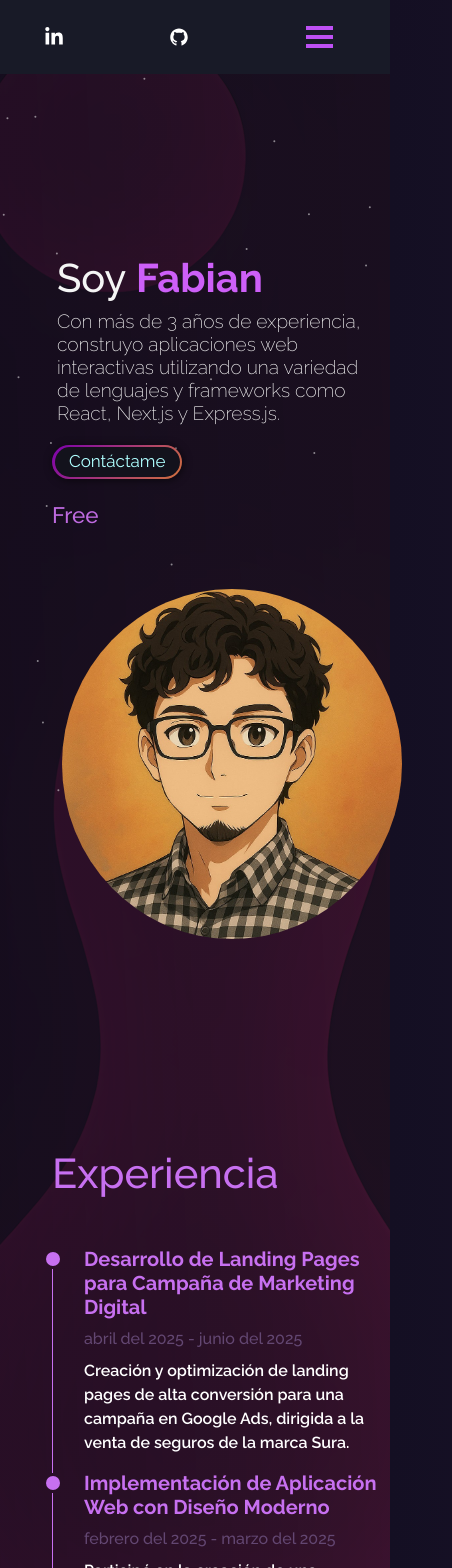
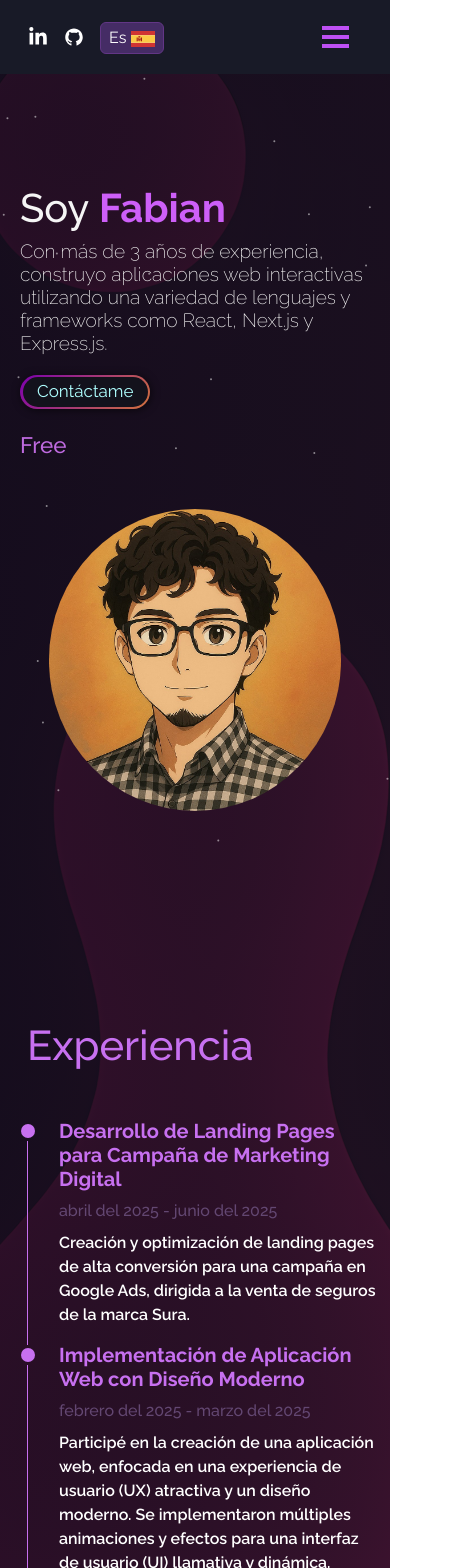
Before and after one commit to famerca/portfolio, a React (Vite) app: page / in a window 390 px wide. Shown: the top 1568 px of the page, 452 px wide, since content can reach past the window. Built offline with nearby package versions, Linux system fonts and the light colour scheme.

Commit message:
responsive and pdf viewer

```diff
--- a/src/components/Home/Home.jsx
+++ b/src/components/Home/Home.jsx
@@ -52,11 +52,11 @@ function Home() {
                 {t("description")}
               </h2>
 
-              <div style={{paddingLeft: 40}}>
+              <div className="heading-padding">
                 <PrimaryButton text={t("contact me")} icon={true} onClick={() => scrollTo("contact")} />
               </div>
 
-              <div style={{ padding: 40, paddingTop: 0, textAlign: "left" }}>
+              <div className="heading-padding" style={{ paddingTop: 0, textAlign: "left" }}>
                 <Type />
               </div>
             </Col>
@@ -65,8 +65,7 @@ function Home() {
               <img
                 src={homeLogo}
                 alt="home pic"
-                className="img-fluid img-home"
-                style={{ maxHeight: "350px" }}
+                className="img-home"
               />
             </Col>
           </Row>
--- a/src/components/Navbar.jsx
+++ b/src/components/Navbar.jsx
@@ -59,12 +59,35 @@ function NavBar() {
       className={navColour ? "sticky" : "navbar"}
     >
       <Container>
+        <div className="d-flex align-items-center">
           <Navbar.Brand href="https://www.linkedin.com/in/fabian-flores-a783091a8/" target="_blank" className="d-flex">
             <FaLinkedinIn title="LinkedIn" className="header-icons" />
           </Navbar.Brand>
           <Navbar.Brand href="https://github.com/famerca" target="_blank" className="d-flex">
             <AiFillGithub title="Github" className="header-icons" />
           </Navbar.Brand>
+          <Nav.Item className="fork-btn d-block d-md-none">
+              {i18n.language === "en" ? (
+                <Button
+                  className="fork-btn-inner"
+                  onClick={handleLanguage}
+                >
+                  En
+                  <US title="United States" width="24" style={{ marginLeft: "5px" }} />
+                </Button>
+              ) : (
+                <Button
+                  className="fork-btn-inner"
+                  onClick={handleLanguage}
+                >
+                  Es
+                  <ES title="España" width="24" style={{ marginLeft: "5px" }} />
+                </Button>
+              )}
+
+          </Nav.Item>
+        </div>
+
 
         <Navbar.Toggle
           aria-controls="responsive-navbar-nav"
@@ -76,6 +99,7 @@ function NavBar() {
           <span></span>
           <span></span>
         </Navbar.Toggle>
+
         <Navbar.Collapse id="responsive-navbar-nav">
           <Nav className="ms-auto" defaultActiveKey="#home">
 
@@ -106,7 +130,7 @@ function NavBar() {
               </Nav.Link>
             </Nav.Item>
 
-            <Nav.Item className="fork-btn">
+            <Nav.Item className="fork-btn d-none d-md-block">
               {i18n.language === "en" ? (
                 <Button
                   className="fork-btn-inner"
--- a/src/components/Projects/ProjectCards.jsx
+++ b/src/components/Projects/ProjectCards.jsx
@@ -1,15 +1,47 @@
-import React from "react";
+import React, { useState, useRef } from "react";
 import Card from "react-bootstrap/Card";
-import Button from "react-bootstrap/Button";
-import { CgWebsite } from "react-icons/cg";
-import { BsGithub } from "react-icons/bs";
 import { GoArrowUpRight } from "react-icons/go";
 
 function ProjectCards(props) {
+  const [isTouched, setIsTouched] = useState(false);
+  const touchTimerRef = useRef(null);
+
+  const handleClick = (event) => {
+
+    if ('ontouchstart' in window) {
+
+      if (isTouched)
+      {
+        clearTimeout(touchTimerRef.current);
+
+        touchTimerRef.current = setTimeout(() => {
+          setIsTouched(false);
+        }, 3000);
+
+        return;
+      }
+
+
+      event.preventDefault();
+
+      setIsTouched(true);
+
+      touchTimerRef.current = setTimeout(() => {
+        setIsTouched(false);
+      }, 3000);
+
+    }
+
+  };
 
   return (
-    <a href={props.demoLink} target="_blank" rel="noreferrer">
-      <Card className="project-card-view">
+    <a
+      href={props.demoLink}
+      target="_blank"
+      rel="noreferrer"
+      onClick={handleClick}
+    >
+      <Card className={`project-card-view ${isTouched ? 'is-touched' : ''}`}>
         <Card.Img loading="lazy" variant="top" src={props.imgPath} alt="card-img" />
         <span className="link-icon">
           <GoArrowUpRight />
@@ -20,11 +52,14 @@ function ProjectCards(props) {
             {props.description}
           </Card.Text>
           <div className="skills">
-            {props.skills.map((item, index) => item)}
+            {props.skills.map((item, index) => (
+              <React.Fragment key={index}>{item}</React.Fragment>
+            ))}
           </div>
         </Card.Body>
       </Card>
     </a>
   );
 }
+
 export default ProjectCards;
--- a/src/locales/es.json
+++ b/src/locales/es.json
@@ -31,7 +31,7 @@
         },
         "integragym": {
             "title": "Integra gym",
-            "description": "Sistema de gestión interna para gimnasio. Me centré en la implementación de módulos de pagos, membresías y planes, así como en el registro y control de miembros."
+            "description": "Sistema de gestión interna para gimnasio. Implementación de módulos de pagos, membresías y planes, así como en el registro y control de miembros."
         },
         "latrikmedical": {
             "title": "Latrik medical",
@@ -79,7 +79,7 @@
         },
         "integragym": {
             "title": "Desarrollo de Sistema de Gestión Interno para Gimnasio",
-            "description": "Desarrollo full-stack de un sistema interno para la gestión de un gimnasio. Me centré en la implementación de módulos de pagos, membresías y planes, así como en el registro y control de miembros.",
+            "description": "Desarrollo full-stack de un sistema interno para la gestión de un gimnasio. Implementación de módulos de pagos, membresías y planes, así como en el registro y control de miembros.",
             "start": "enero del 2023",
             "end": "septiembre del 2023",
             "duties": [
@@ -93,7 +93,7 @@
             "description": "Participé en la creación de una aplicación web, enfocada en una experiencia de usuario (UX) atractiva y un diseño moderno. Se implementaron múltiples animaciones y efectos para una interfaz de usuario (UI) llamativa y dinámica.",
             "start": "febrero del 2025",
             "end": "marzo del 2025",
-            "duties": [
+          "duties": [
                 "Implementacion de animaciones y efectos",
                 "Implementacion de un disdeño bento grid",
                 "Implementacion de slideshows interactivos",
--- a/src/style.css
+++ b/src/style.css
@@ -142,6 +142,9 @@ button:focus {
 {
   border-radius: 50%;
   margin: 50px;
+  width: 80%;
+  max-width: 350px;
+  display: block;
 }
 
 .navbar-toggler:not(.collapsed) span:nth-child(3) {
@@ -154,12 +157,18 @@ button:focus {
 
 @media (max-width: 767px) {
   .navbar {
-    padding: 1rem 2rem !important;
+    padding: 1rem 1rem !important;
     font-size: 1.4rem !important;
     background-color: #181a27 !important;
   }
   .navbar-nav .nav-item a::after {
     display: none !important;
+  }
+  .img-home
+  {
+    margin-top: 5rem;
+    margin-left: auto;
+    margin-right: auto;
   }
 }
 .navbar-brand {
@@ -295,22 +304,26 @@ button:focus {
 }
 
 .heading {
-  font-size: 2.4em !important;
-  padding-left: 50px !important;
+  font-size: 2.4em;
+  padding-left: 50px;
 }
 
 .heading-name {
-  font-size: 2.5em !important;
-  padding-left: 45px !important;
+  font-size: 2.5em;
+  padding-left: 45px;
 }
 
 .heading-description
 {
-  font-size: 1.2em !important;
-  padding-left: 45px !important;
-  font-weight: 200 !important;
+  font-size: 1.2em;
+  padding-left: 45px;
+  font-weight: 200;
 }
 
+.heading-padding
+{
+  padding-left: 45px;
+}
 .main-name {
   color: #cd5ff8;
 }
@@ -333,6 +346,10 @@ button:focus {
   }
   .Typewriter__cursor {
     display: none !important;
+  }
+  .heading-name, .heading-description, .heading-padding
+  {
+    padding-left: 0.5rem;
   }
 }
 
@@ -522,6 +539,10 @@ button:focus {
 {
   opacity: 1;
 }
+
+
+
+
 .project-card-view .link-icon
 {
   position: absolute;
@@ -541,10 +562,12 @@ button:focus {
   transform: scale(1);
 }
 
-.project-card-view:hover {
+.project-card-view:hover, .project-card-view.is-touched {
   overflow: hidden !important;
   box-shadow: 0 4px 4px 5px rgba(129, 72, 144, 0.561) !important;
 }
+
+
 
 .blog-card {
   padding-top: 50px !important;
@@ -606,7 +629,7 @@ button:focus {
 {
   opacity: 0;
   transition: opacity 0.5s ease-in-out;
-  font-size: 16px;
+  font-size: 15px;
   line-height: 20px;
 }
 
@@ -634,7 +657,7 @@ button:focus {
   z-index: 1;
 }
 
-.project-card-view:where(:hover, :focus)::after
+.project-card-view:where(:hover)::after
 {
   height: 120%;
   background: linear-gradient(to bottom, rgba(0, 0, 0, 0.9) 0%,rgba(0, 0, 0, 0.7) 40%, rgba(0, 0, 0, 0) 100%);
@@ -705,6 +728,54 @@ button:focus {
   padding-top: 10px !important;
 }
 
+@media (hover: none) {
+    .project-card-view:hover{
+      box-shadow: 0 4px 5px 3px rgba(119, 53, 136, 0.459) !important;
+    }
+
+    .project-card-view:hover .skills, .project-card-view:hover .card-body p  {
+        /* Aquí puedes resetear los estilos que activan el hover, como opacity */
+        opacity: 0;
+    }
+
+    .project-card-view:hover .link-icon
+    {
+      transform: scale(0);
+    }
+    .project-card-view:where(:hover, :focus)::after
+    {
+      height: 30%;
+      background: linear-gradient(to bottom, rgba(0, 0, 0, 0.9) 0%, rgba(0, 0, 0, 0.7) 50%, rgba(0, 0, 0, 0) 100%);
+    }
+
+    .project-card-view:hover .card-img-top
+    {
+      transform: scale(1);
+    }
+
+    .project-card-view.is-touched::after
+    {
+      height: 120%;
+      background: linear-gradient(to bottom, rgba(0, 0, 0, 0.9) 0%,rgba(0, 0, 0, 0.7) 40%, rgba(0, 0, 0, 0) 100%);
+    }
+
+    .project-card-view.is-touched .card-body p, .project-card-view.is-touched .skills
+    {
+      opacity: 1;
+    }
+
+    .project-card-view.is-touched .link-icon
+    {
+      transform: scale(1);
+    }
+
+    .project-card-view.is-touched .card-img-top
+    {
+      transform: scale(1.1);
+    }
+
+}
+
 /* --------- */
 /* About */
 /* --------- */
@@ -755,6 +826,28 @@ button:focus {
   .tech-icons {
     margin: 10px !important;
   }
+  .card-body p
+  {
+    font-weight: 600;
+    font-size: 15px;
+    line-height: 16px;
+  }
+  .home-experience
+  {
+    margin-left: 15px !important;
+  }
+  .contact-email
+  {
+    flex-wrap: wrap;
+  }
+  .contact-email span
+  {
+    width: 100%;
+  }
+  .fork-btn
+  {
+    padding-top: 0 !important;
+  }
 }
 
 .tech-icons:hover {
@@ -795,6 +888,11 @@ button:focus {
   .about-img {
     padding-top: 0 !important;
   }
+  .project-card
+  {
+    padding-right: 15px !important;
+    padding-left: 15px !important;
+  }
 }
 /* --------- */
 /* Resume */
@@ -812,6 +910,26 @@ button:focus {
   padding-top: 50px;
   padding-bottom: 50px;
   justify-content: center;
+  width: fit-content;
+  margin-left: auto;
+  margin-right: auto;
+}
+
+.custom-pdf-page {
+  /* Establece el margen y el padding a 0 */
+  margin: 0 !important;
+  padding: 0 !important;
+  margin-top: 1em !important;
+
+  /* Asegúrate de que no haya espacio extra por overflow */
+  overflow: hidden;
+
+  /* Puedes ajustar la sombra para que se vea más limpio */
+  box-shadow: none;
+}
+
+.custom-pdf-page .react-pdf__Page__textContent {
+  display: none !important;
 }
 
 .resume-left {
@@ -938,6 +1056,11 @@ button:focus {
     padding-right: 15px !important;
     padding-left: 15px !important;
   }
+
+  .home-header
+  {
+    padding-top: 10px !important;
+  }
 }
 .resume .resume-title {
   font-size: 2em;
@@ -1025,8 +1148,8 @@ button:focus {
 }
 
 .fork-btn {
-  font-size: 1.1em !important;
-  padding-top: 10px !important;
+  font-size: 1.1em;
+  padding-top: 10px;
 }
 
 .fork-btn-inner {
```
Also changed, not shown: src/components/Resume/ResumeNew.jsx (+24 -6 lines), src/Assets/avatar.svg (deleted), src/Assets/home-bg.jpg (deleted). Lines whose indentation alone changed are shown as unchanged.
